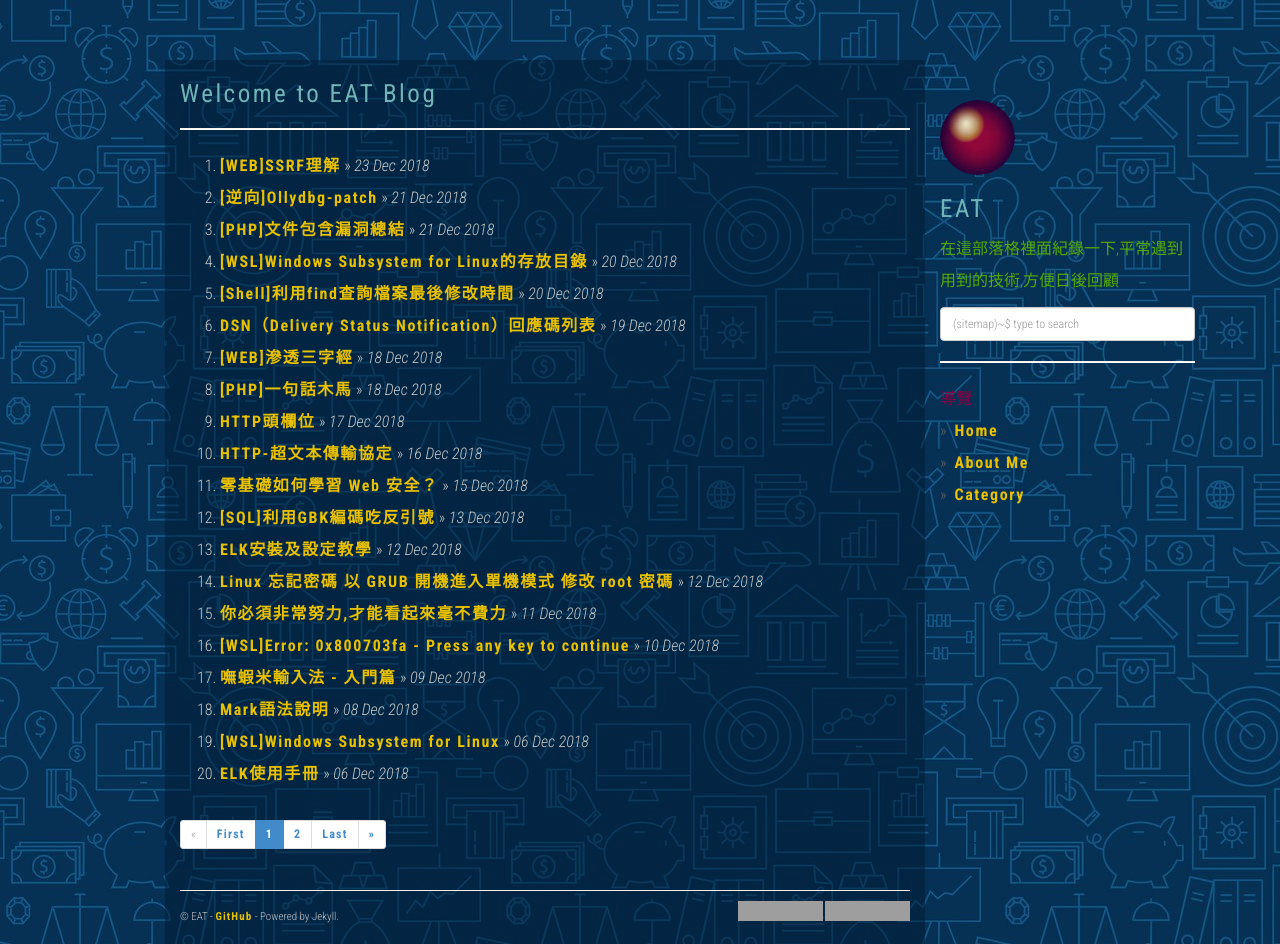
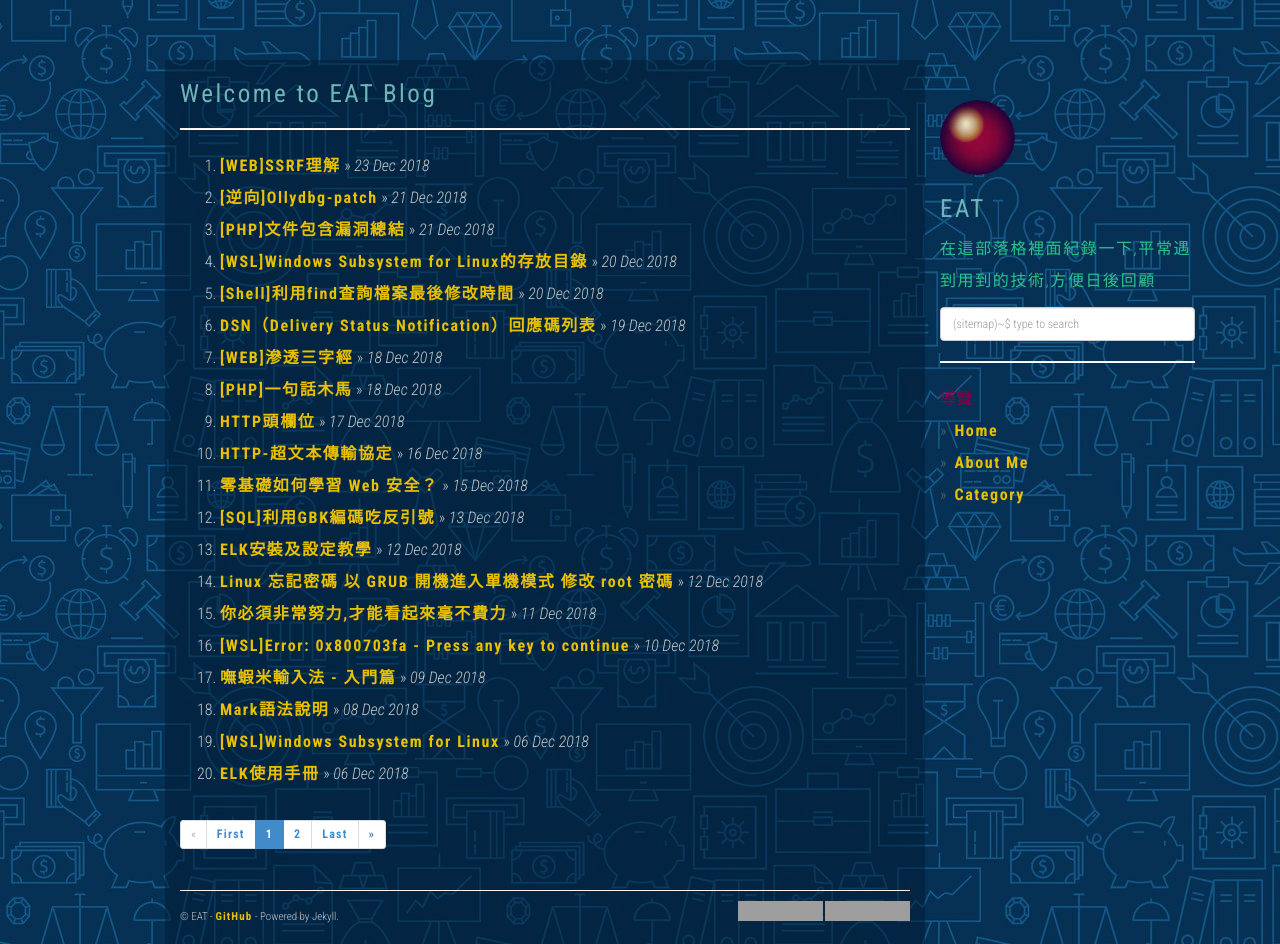
Before and after one commit to dyeat/dyeat.github.io, a Jekyll site: the page built from index.html, in a window 1280 px wide and 944 px high. Built offline with Jekyll 4.4.1, drawn with Linux system fonts in a browser that asks for light colours; nearby versions of some CDN libraries; the list of posts is cut into pages by our own code; grey boxes are pictures that could not be loaded.

Commit message:
update css color

```diff
--- a/static/css/main.css
+++ b/static/css/main.css
@@ -101,7 +101,9 @@ div.col-sm-3 strong {
 }
 div.col-sm-3 div.profile-about {
   margin-top: 10px;
-  color: #55AA00;
+  color: #29c58d;
+  letter-spacing: .1em;
+
 }
 div.col-sm-3 img.profile-avatar {
   border-radius: 150px;
```
